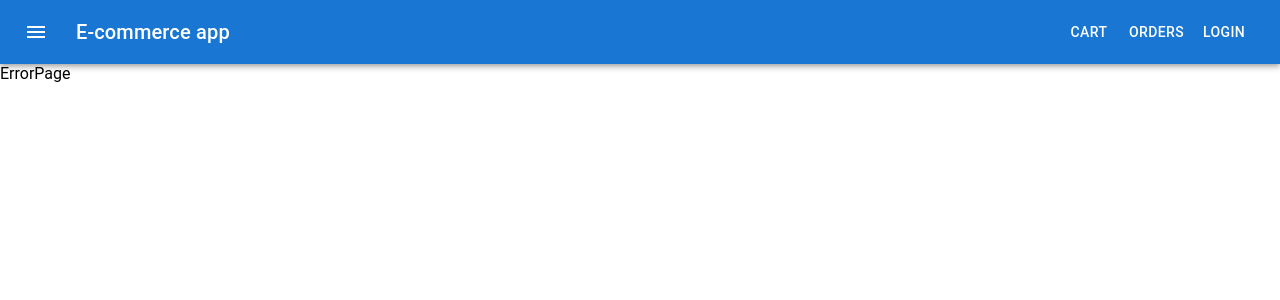
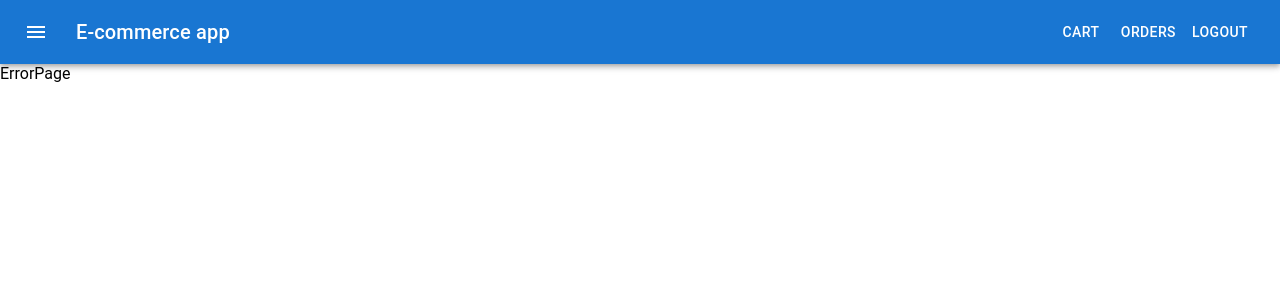
Before and after one commit to peekeah/shop-u-ecommerce-app-frontend, a React (Create React App) app: page /success in a window 1280 px wide. Shown: the top 300 px of the page. Built offline with nearby package versions, Linux system fonts and the light colour scheme; the HTML template or start-up script is replaced by a standard one.

Commit message:
authentication added

```diff
--- a/src/App.js
+++ b/src/App.js
@@ -4,18 +4,21 @@ import ErrorPage from "./pages/ErrorPage";
 import Home from "./pages/Home";
 import Cart from "./pages/Cart";
 import Orders from "./pages/Orders";
+import AuthState from "./contexts/AuthState";
 
 function App() {
   return (
-    <BrowserRouter>
-    <Navbar />
-      <Routes>
-        <Route path='/' element={<Home />} />
-        <Route path='/cart' element={<Cart />} />
-        <Route path='/orders' element={<Orders />} />
-        <Route path='*' element={<ErrorPage />} />
-      </Routes>
-    </BrowserRouter>
+    <AuthState>
+      <BrowserRouter>
+        <Navbar />
+        <Routes>
+          <Route path="/" element={<Home />} />
+          <Route path="/cart" element={<Cart />} />
+          <Route path="/orders" element={<Orders />} />
+          <Route path="*" element={<ErrorPage />} />
+        </Routes>
+      </BrowserRouter>
+    </AuthState>
   );
 }
 
--- a/src/components/Navbar.jsx
+++ b/src/components/Navbar.jsx
@@ -1,4 +1,4 @@
-import React, { useState } from "react";
+import React, { useState, useContext } from "react";
 import {
   AppBar,
   Box,
@@ -10,10 +10,12 @@ import {
 import MenuIcon from "@mui/icons-material/Menu";
 import { useNavigate, Link } from "react-router-dom";
 import  LoginModal  from "../components/LoginModal";
+import authContext from "../contexts/AuthContext";
+
 
 function Navbar() {
   const navigate = useNavigate();
-
+  const {auth, toggleAuth} = useContext(authContext)
   const [open, setOpen] = useState(false);
 
   return (
@@ -39,7 +41,7 @@ function Navbar() {
             Orders
           </Button>
           <Button color="inherit" onClick={() => setOpen(true)}>
-            Login
+            {auth?'Login':'Logout'}
           </Button>
           {open ? <LoginModal setOpen={setOpen} /> : null}
         </Toolbar>
--- /dev/null
+++ b/src/contexts/AuthContext.jsx
@@ -0,0 +1,5 @@
+import { createContext } from "react";
+
+const AuthContext = createContext();
+
+export default AuthContext;
--- /dev/null
+++ b/src/contexts/AuthState.jsx
@@ -0,0 +1,17 @@
+import {useEffect, useState } from "react";
+import AuthContext from "./AuthContext";
+
+const AuthState = (props) => {
+    const [auth, setAuth] = useState(
+        localStorage.getItem("token") ? true : false
+    );
+    const toggleAuth = () => setAuth(!auth);
+
+    return (
+        <AuthContext.Provider value={{ auth, toggleAuth }}>
+        {props.children}
+        </AuthContext.Provider>
+    );
+};
+
+export default AuthState;
```
